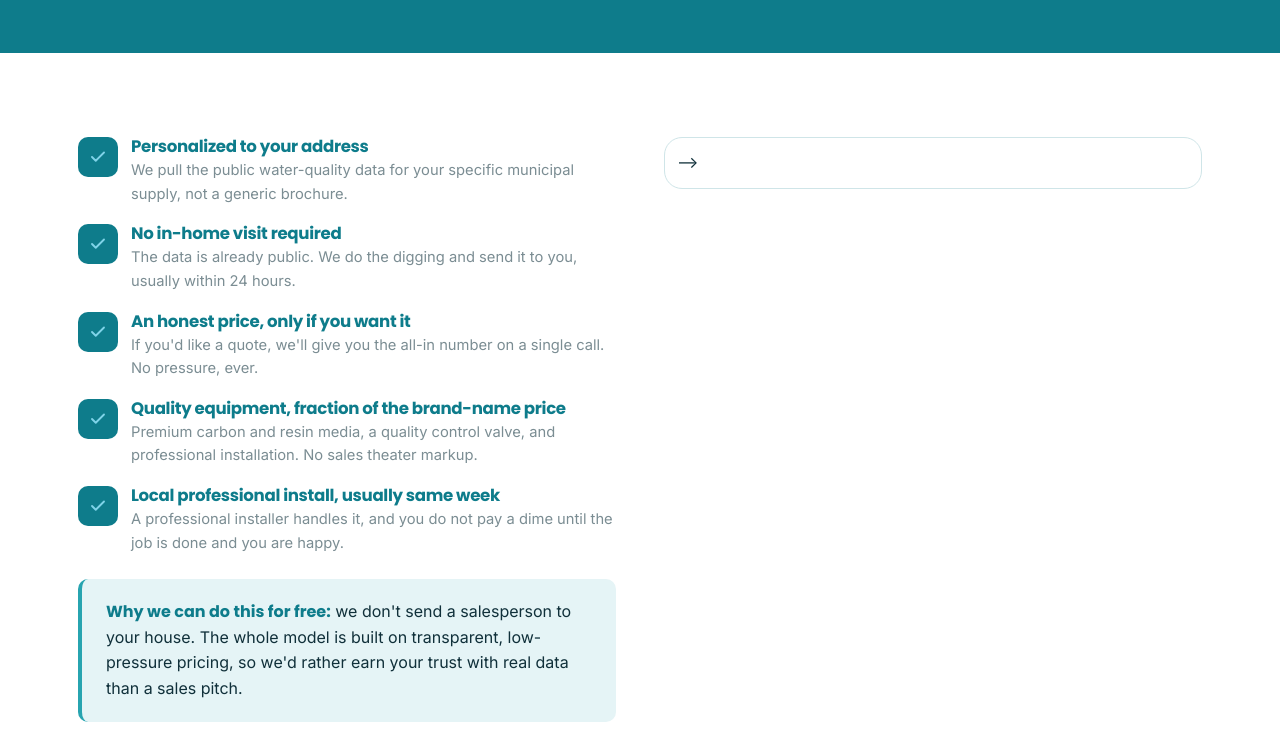
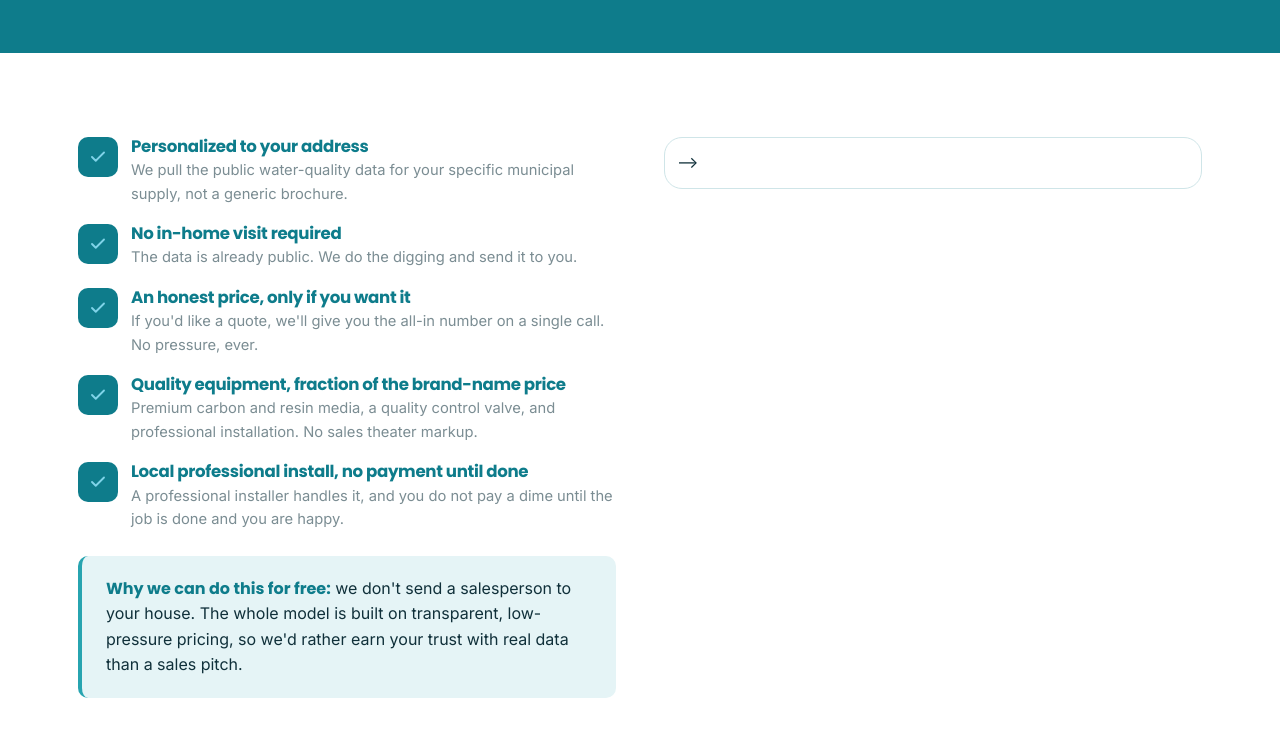
Before and after one commit to spotspid/coastal-pure-water-website, a website: page water-assessment.html in a window 1280 px wide. Shown: the part 351-1097 px from the top of the page. Drawn offline with Linux system fonts and the light colour scheme; a script that the page names is missing.

Commit message:
D2: neutralize availability promises across site

```diff
--- a/water-assessment.html
+++ b/water-assessment.html
@@ -247,10 +247,10 @@ footer a:hover{color:#fff}
 <section class="band"><div class="wrap"><div class="formwrap">
   <div>
     <div class="benefit"><div class="ic"><svg width="18" height="18" viewBox="0 0 24 24" fill="none"><path d="M20 6L9 17l-5-5" stroke="#7FD3E8" stroke-width="2.5" stroke-linecap="round" stroke-linejoin="round"/></svg></div><div><h4>Personalized to your address</h4><p>We pull the public water-quality data for your specific municipal supply, not a generic brochure.</p></div></div>
-    <div class="benefit"><div class="ic"><svg width="18" height="18" viewBox="0 0 24 24" fill="none"><path d="M20 6L9 17l-5-5" stroke="#7FD3E8" stroke-width="2.5" stroke-linecap="round" stroke-linejoin="round"/></svg></div><div><h4>No in-home visit required</h4><p>The data is already public. We do the digging and send it to you, usually within 24 hours.</p></div></div>
+    <div class="benefit"><div class="ic"><svg width="18" height="18" viewBox="0 0 24 24" fill="none"><path d="M20 6L9 17l-5-5" stroke="#7FD3E8" stroke-width="2.5" stroke-linecap="round" stroke-linejoin="round"/></svg></div><div><h4>No in-home visit required</h4><p>The data is already public. We do the digging and send it to you.</p></div></div>
     <div class="benefit"><div class="ic"><svg width="18" height="18" viewBox="0 0 24 24" fill="none"><path d="M20 6L9 17l-5-5" stroke="#7FD3E8" stroke-width="2.5" stroke-linecap="round" stroke-linejoin="round"/></svg></div><div><h4>An honest price, only if you want it</h4><p>If you'd like a quote, we'll give you the all-in number on a single call. No pressure, ever.</p></div></div>
     <div class="benefit"><div class="ic"><svg width="18" height="18" viewBox="0 0 24 24" fill="none"><path d="M20 6L9 17l-5-5" stroke="#7FD3E8" stroke-width="2.5" stroke-linecap="round" stroke-linejoin="round"/></svg></div><div><h4>Quality equipment, fraction of the brand-name price</h4><p>Premium carbon and resin media, a quality control valve, and professional installation. No sales theater markup.</p></div></div>
-    <div class="benefit"><div class="ic"><svg width="18" height="18" viewBox="0 0 24 24" fill="none"><path d="M20 6L9 17l-5-5" stroke="#7FD3E8" stroke-width="2.5" stroke-linecap="round" stroke-linejoin="round"/></svg></div><div><h4>Local professional install, usually same week</h4><p>A professional installer handles it, and you do not pay a dime until the job is done and you are happy.</p></div></div>
+    <div class="benefit"><div class="ic"><svg width="18" height="18" viewBox="0 0 24 24" fill="none"><path d="M20 6L9 17l-5-5" stroke="#7FD3E8" stroke-width="2.5" stroke-linecap="round" stroke-linejoin="round"/></svg></div><div><h4>Local professional install, no payment until done</h4><p>A professional installer handles it, and you do not pay a dime until the job is done and you are happy.</p></div></div>
     <div class="callout"><b>Why we can do this for free:</b> we don't send a salesperson to your house. The whole model is built on transparent, low-pressure pricing, so we'd rather earn your trust with real data than a sales pitch.</div>
   </div>
   <div class="formcard" style="padding:12px">
```
Also changed, not shown: index.html (+1 -1 lines).
